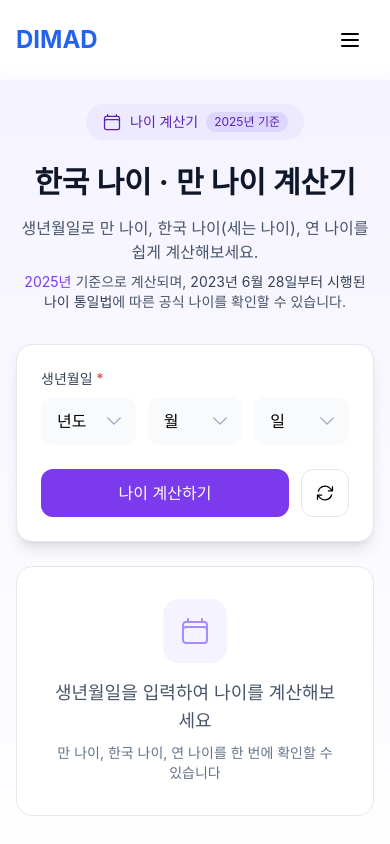
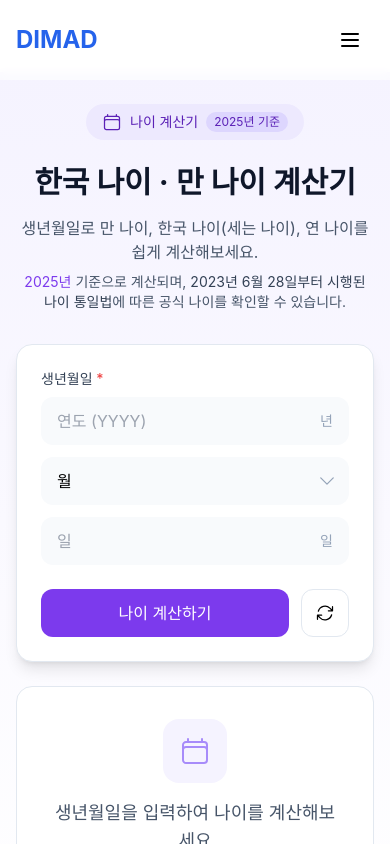
Before and after one commit to DodamKing/dimad.kr, a Nuxt app: page /age-calculator in a window 390 px wide. Shown: the top 844 px of the page. Built offline with nearby package versions, Linux system fonts and the light colour scheme; a web font is replaced by a local one; what vue3-apexcharts would draw is missing.

Commit message:
나이 계산기 사용자 경험 개선, 대출 계산기 차트 부분 최대한 모바일 최적화 해봄

```diff
--- a/pages/age-calculator/index.vue
+++ b/pages/age-calculator/index.vue
@@ -34,22 +34,20 @@
                                     생년월일
                                     <span class="text-red-500">*</span>
                                 </label>
-                                <div class="grid grid-cols-3 gap-3">
+                                <div class="grid grid-cols-1 sm:grid-cols-3 gap-3">
+                                    <!-- 연도 입력 -->
                                     <div class="relative">
-                                        <select v-model="birthDate.year"
-                                            class="w-full h-12 pl-4 pr-10 rounded-xl border-slate-200 bg-slate-50 hover:bg-slate-100 focus:ring-2 focus:ring-violet-500 transition-colors"
-                                            required>
-                                            <option value="" disabled>년도</option>
-                                            <option v-for="year in years" :key="year" :value="year">
-                                                {{ year }}년
-                                            </option>
-                                        </select>
-                                        <ChevronDownIcon
-                                            class="w-5 h-5 text-slate-400 absolute right-3 top-1/2 -translate-y-1/2 pointer-events-none" />
+                                        <input type="number" v-model="birthDate.year" placeholder="연도 (YYYY)"
+                                            class="w-full h-12 pl-4 pr-4 rounded-xl border-slate-200 bg-slate-50 hover:bg-slate-100 focus:ring-2 focus:ring-violet-500 transition-colors"
+                                            min="1900" :max="currentYear" required />
+                                        <span
+                                            class="absolute right-4 top-1/2 -translate-y-1/2 text-slate-400 text-sm">년</span>
                                     </div>
+
+                                    <!-- 월 선택 -->
                                     <div class="relative">
                                         <select v-model="birthDate.month"
-                                            class="w-full h-12 pl-4 pr-10 rounded-xl border-slate-200 bg-slate-50 hover:bg-slate-100 focus:ring-2 focus:ring-violet-500 transition-colors"
+                                            class="w-full h-12 pl-4 pr-10 rounded-xl border-slate-200 bg-slate-50 hover:bg-slate-100 focus:ring-2 focus:ring-violet-500 transition-colors appearance-none"
                                             required>
                                             <option value="" disabled>월</option>
                                             <option v-for="month in 12" :key="month" :value="month">
@@ -59,19 +57,20 @@
                                         <ChevronDownIcon
                                             class="w-5 h-5 text-slate-400 absolute right-3 top-1/2 -translate-y-1/2 pointer-events-none" />
                                     </div>
+
+                                    <!-- 일 입력 -->
                                     <div class="relative">
-                                        <select v-model="birthDate.day"
-                                            class="w-full h-12 pl-4 pr-10 rounded-xl border-slate-200 bg-slate-50 hover:bg-slate-100 focus:ring-2 focus:ring-violet-500 transition-colors"
-                                            required>
-                                            <option value="" disabled>일</option>
-                                            <option v-for="day in getDaysInMonth" :key="day" :value="day">
-                                                {{ day }}일
-                                            </option>
-                                        </select>
-                                        <ChevronDownIcon
-                                            class="w-5 h-5 text-slate-400 absolute right-3 top-1/2 -translate-y-1/2 pointer-events-none" />
+                                        <input type="number" v-model="birthDate.day" placeholder="일"
+                                            class="w-full h-12 pl-4 pr-4 rounded-xl border-slate-200 bg-slate-50 hover:bg-slate-100 focus:ring-2 focus:ring-violet-500 transition-colors"
+                                            min="1" :max="maxDaysInMonth" required />
+                                        <span
+                                            class="absolute right-4 top-1/2 -translate-y-1/2 text-slate-400 text-sm">일</span>
                                     </div>
                                 </div>
+                                <!-- 유효성 검사 메시지 -->
+                                <p v-if="validationError" class="mt-2 text-sm text-red-600">
+                                    {{ validationError }}
+                                </p>
                             </div>
                         </div>
 
@@ -182,7 +181,8 @@ import { ArrowPathIcon, ChevronDownIcon, CalendarIcon } from '@heroicons/vue/24/
 const today = new Date()
 
 // 년도 범위 생성 (120년 전 ~ 현재)
-const years = Array.from({ length: 121 }, (_, i) => today.getFullYear() - 120 + i)
+const currentYear = new Date().getFullYear()
+const validationError = ref('')
 
 // 생년월일 상태
 const birthDate = ref({
@@ -205,17 +205,10 @@ const ages = ref({
     counting: 0,
 })
 
-// 선택된 월의 일수 계산
-const getDaysInMonth = computed(() => {
-    if (!birthDate.value.year || !birthDate.value.month) return Array.from({ length: 31 }, (_, i) => i + 1)
-
-    const lastDay = new Date(
-        Number(birthDate.value.year),
-        Number(birthDate.value.month),
-        0
-    ).getDate()
-
-    return Array.from({ length: lastDay }, (_, i) => i + 1)
+// 해당 월의 최대 일수 계산
+const maxDaysInMonth = computed(() => {
+    if (!birthDate.value.year || !birthDate.value.month) return 31
+    return new Date(Number(birthDate.value.year), Number(birthDate.value.month), 0).getDate()
 })
 
 // 나이 계산 함수
@@ -322,4 +315,26 @@ select {
     font-variant-numeric: tabular-nums;
     appearance: none;
 }
+
+/* 모바일에서 숫자 입력 화살표 제거 */
+input[type="number"]::-webkit-inner-spin-button,
+input[type="number"]::-webkit-outer-spin-button {
+    -webkit-appearance: none;
+    margin: 0;
+}
+
+/* 숫자 입력 시 고정폭 숫자 사용 */
+input[type="number"],
+select {
+    font-feature-settings: "tnum";
+    font-variant-numeric: tabular-nums;
+}
+
+@media (max-width: 640px) {
+
+    input[type="number"],
+    select {
+        font-size: 16px;
+    }
+}
 </style>
--- a/pages/loan/repayment-planner.vue
+++ b/pages/loan/repayment-planner.vue
@@ -129,18 +129,22 @@
                             <div class="bg-white rounded-xl shadow-sm border border-slate-200 p-4 sm:p-6 mb-6">
                                 <div class="grid gap-6 sm:grid-cols-2">
                                     <!-- 원금/이자 비율 파이 차트 -->
-                                    <div>
+                                    <div class="w-full">
                                         <h3 class="text-sm font-medium text-slate-700 mb-4">원금/이자 비율</h3>
+                                        <div class="w-full max-w-[300px] mx-auto"> <!-- 차트 컨테이너 크기 제한 -->
                                             <ClientOnly>
                                                 <apexchart type="pie" :options="pieChartOptions" :series="pieSeries"
                                                     height="250" />
                                             </ClientOnly>
                                         </div>
+                                    </div>
                                     <!-- 상환 계획 라인 차트 -->
-                                    <div>
+                                    <div class="w-full">
                                         <h3 class="text-sm font-medium text-slate-700 mb-4">잔여 원금 추이</h3>
+                                        <div class="w-full"> <!-- 라인 차트는 전체 너비 사용 -->
                                             <apexchart type="line" :options="lineChartOptions" :series="lineSeries"
                                                 height="250" />
+                                        </div>
                                     </div>
                                 </div>
                             </div>
@@ -203,10 +207,10 @@
                                     </div>
 
                                     <!-- 모바일 카드 뷰 -->
-                                    <div class="md:hidden">
+                                    <div class="md:hidden w-full">
                                         <div v-for="payment in schedule" :key="payment.month"
                                             class="mb-3 border-b border-slate-100 pb-3 last:border-0">
-                                            <div class="flex justify-between items-center mb-2">
+                                            <div class="flex justify-between items-center mb-2 px-1">
                                                 <span class="font-medium text-slate-800">{{ payment.month }}회차</span>
                                                 <span class="text-base sm:text-lg font-bold text-slate-900">{{
                                                     formatNumber(payment.payment) }}원</span>
@@ -295,7 +299,10 @@ const pieChartOptions = {
     colors: ['#6366f1', '#e11d48'],
     legend: {
         position: 'bottom'
-    }
+    },
+    // chart: {
+    //     width: '100%'  // 컨테이너에 맞춤
+    // }
 }
 
 const isScheduleExpanded = ref(false)
@@ -417,7 +424,8 @@ const lineChartOptions = {
     chart: {
         toolbar: {
             show: false
-        }
+        },
+        // width: '100%'
     },
     stroke: {
         curve: 'smooth'
```
Lines whose indentation alone changed are shown as unchanged.
